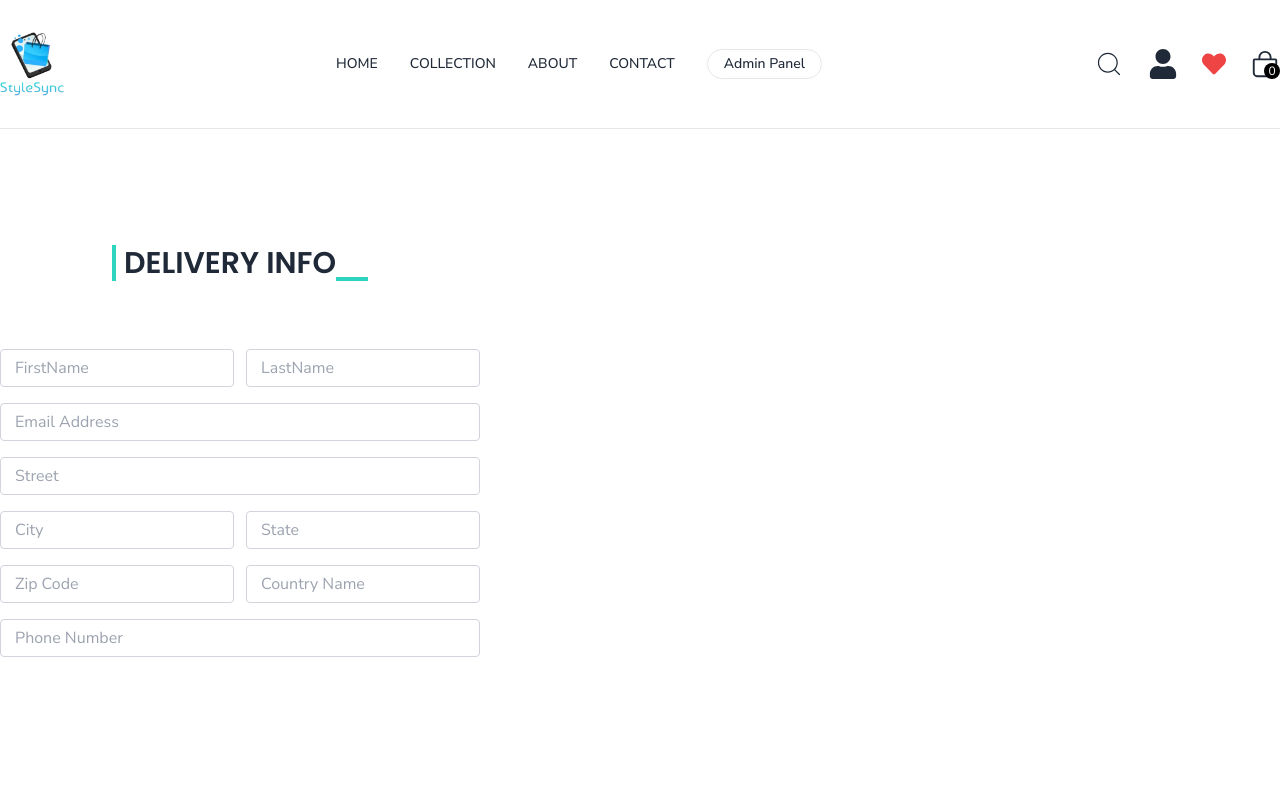
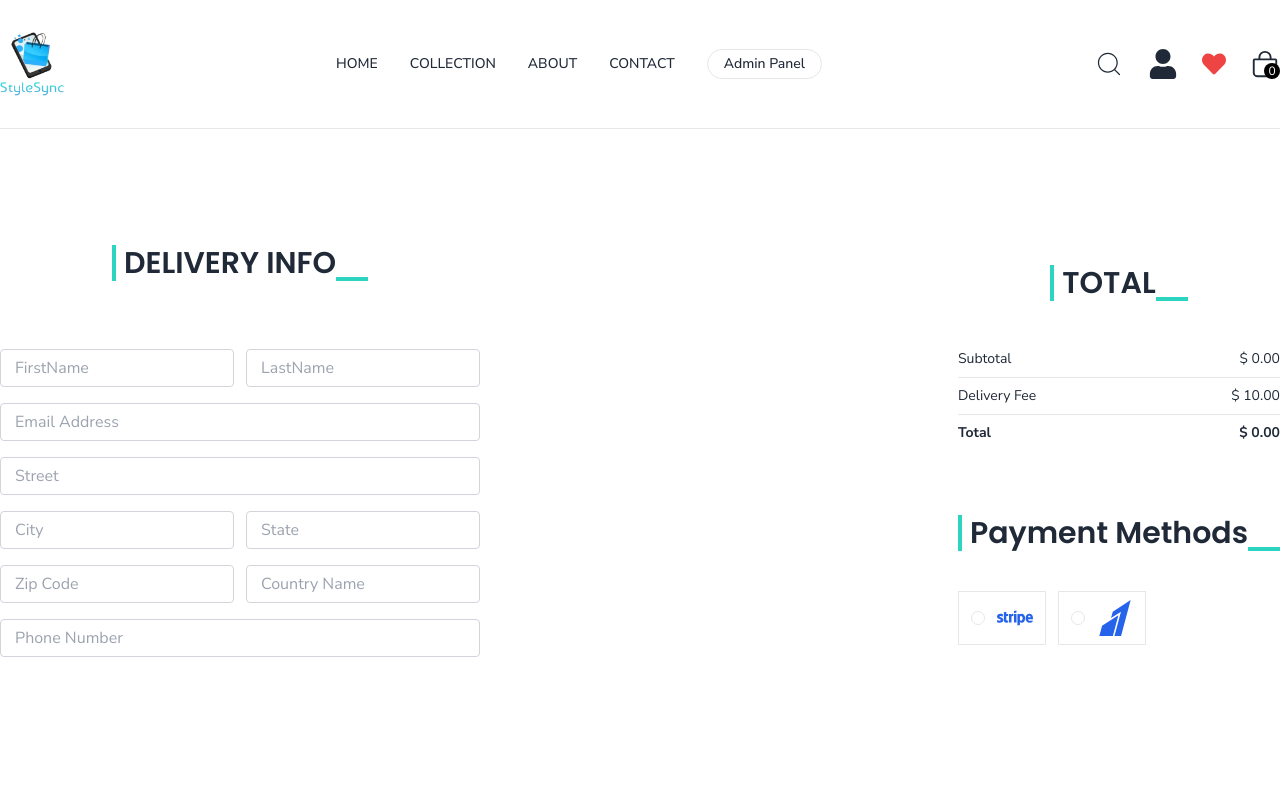
Before and after one commit to Shakil57375/StyleSync-Client, a React (Vite) app: page /place-order in a window 1280 px wide. Shown: the top 800 px of the page. Built offline with nearby package versions, Linux system fonts and the light colour scheme.

Commit message:
cart total added

```diff
--- a/src/pages/PlaceOrder.jsx
+++ b/src/pages/PlaceOrder.jsx
@@ -1,5 +1,8 @@
 import React from "react";
 import Title from "../Components/Title";
+import CartTotal from "../Components/CartTotal";
+import { FaStripe } from "react-icons/fa";
+import { SiRazorpay } from "react-icons/si";
 
 const PlaceOrder = () => {
   return (
@@ -55,11 +58,30 @@ const PlaceOrder = () => {
             placeholder="Country Name"
           />
         </div>
-          <input
-            className="border border-gray-300 rounded py-1.5 px-3.5 w-full"
-            type="number"
-            placeholder="Phone Number"
-          />
+        <input
+          className="border border-gray-300 rounded py-1.5 px-3.5 w-full"
+          type="number"
+          placeholder="Phone Number"
+        />
+      </div>
+      {/* Right side */}
+      <div className="mt-8">
+        <div className="mt-8 min-w-80">
+          <CartTotal />
+        </div>
+        <div className="mt-12">
+          <Title title={"Payment Methods"}></Title>
+          <div className="flex gap-3 flex-col lg:flex-row">
+            <div className="flex items-center gap-3 border p-2 px-3 cursor-pointer">
+              <p className={`min-w-3.5 h-3.5 border rounded-full`}></p>
+              <FaStripe className="text-4xl text-blue-600"/>
+            </div>
+            <div className="flex items-center gap-3 border p-2 px-3 cursor-pointer">
+              <p className={`min-w-3.5 h-3.5 border rounded-full`}></p>
+              <SiRazorpay className="text-4xl text-blue-600"/>
+            </div>
+          </div>
+        </div>
       </div>
     </div>
   );
```
